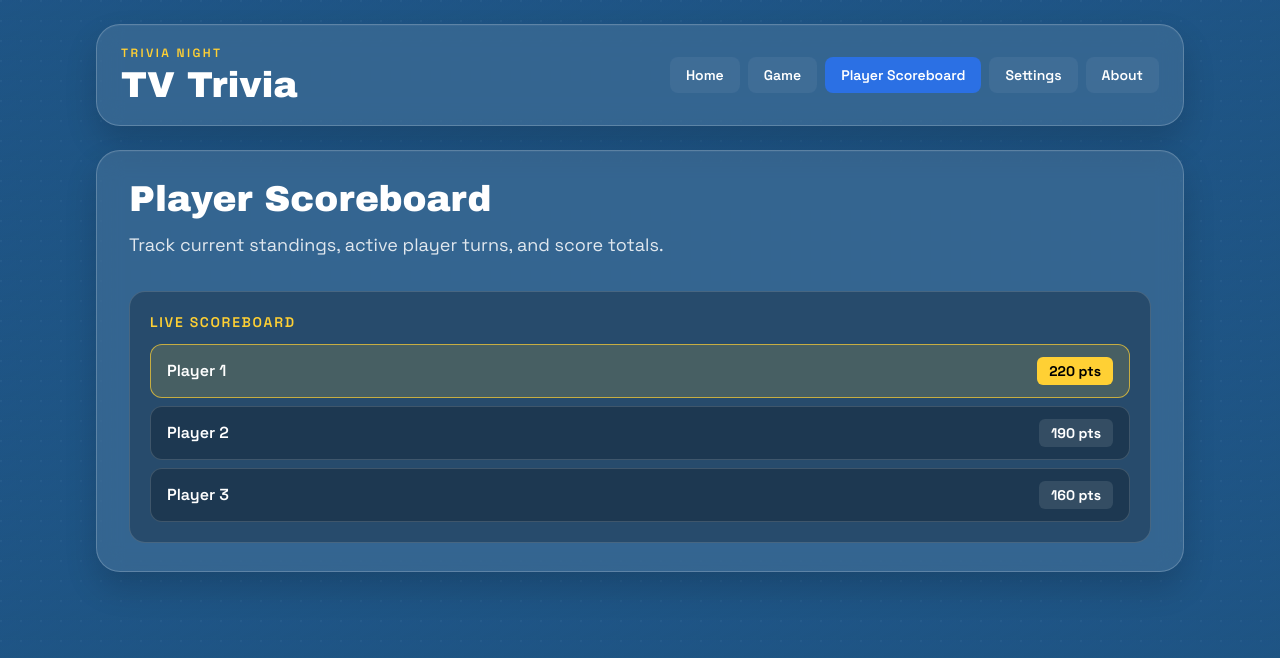
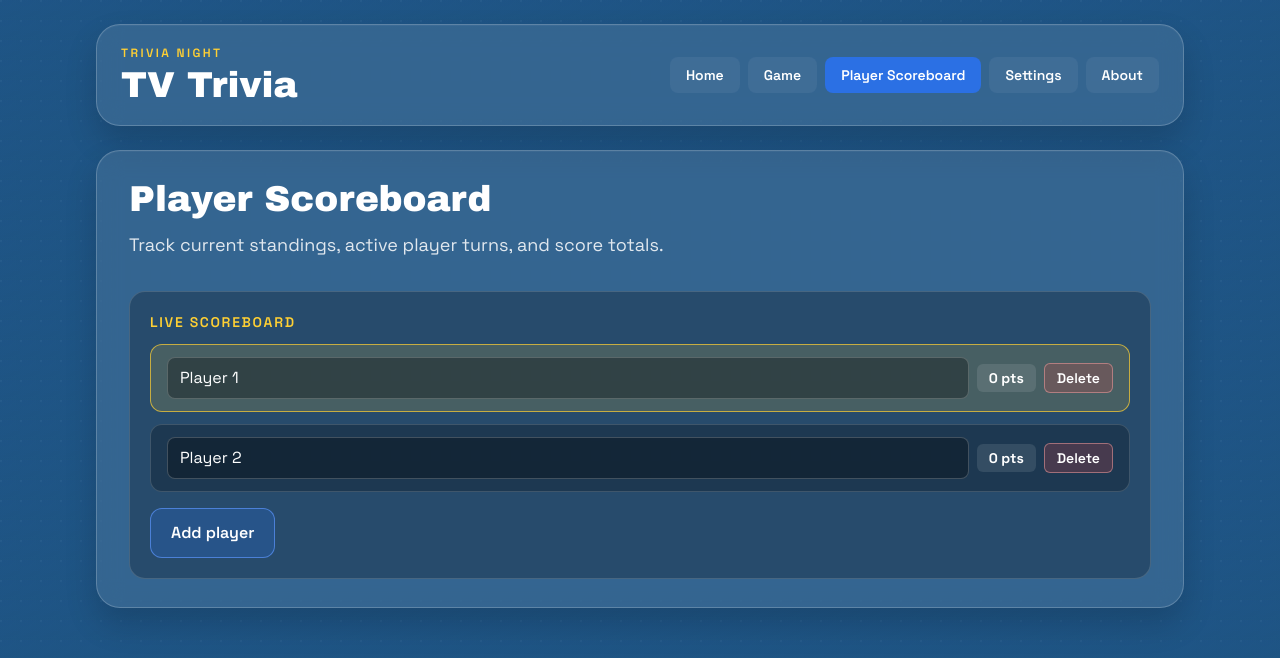
Before and after one commit to tfalba/tv-trivia, a React (Vite) app in the folder apps/web/: page /player-scoreboard in a window 1280 px wide. Shown: the top 658 px of the page. Built offline with nearby package versions, Linux system fonts and the light colour scheme; no server answers.

Commit message:
setting player game names

```diff
--- /dev/null
+++ b/apps/web/src/lib/players.ts
@@ -0,0 +1,52 @@
+import type { Player } from "@tv-trivia/shared";
+
+export const playerStorageKey = "tv-trivia:players";
+
+function defaultPlayers(): Player[] {
+  return [
+    { id: "player-1", name: "Player 1", score: 0 },
+    { id: "player-2", name: "Player 2", score: 0 },
+  ];
+}
+
+function isPlayer(value: unknown): value is Player {
+  if (!value || typeof value !== "object") {
+    return false;
+  }
+  const maybe = value as Record<string, unknown>;
+  return (
+    typeof maybe.id === "string" &&
+    typeof maybe.name === "string" &&
+    typeof maybe.score === "number"
+  );
+}
+
+export function getSavedPlayers(): Player[] {
+  if (typeof window === "undefined") {
+    return defaultPlayers();
+  }
+
+  try {
+    const raw = window.localStorage.getItem(playerStorageKey);
+    if (!raw) {
+      return defaultPlayers();
+    }
+    const parsed = JSON.parse(raw);
+    if (Array.isArray(parsed)) {
+      const players = parsed.filter(isPlayer);
+      if (players.length > 0) {
+        return players;
+      }
+    }
+  } catch {
+    // Ignore malformed local state and fall back to defaults.
+  }
+  return defaultPlayers();
+}
+
+export function savePlayers(players: Player[]): void {
+  if (typeof window === "undefined") {
+    return;
+  }
+  window.localStorage.setItem(playerStorageKey, JSON.stringify(players));
+}
--- a/apps/web/src/pages/GamePage.tsx
+++ b/apps/web/src/pages/GamePage.tsx
@@ -1,10 +1,11 @@
 import { useEffect, useRef, useState } from "react";
 import { Link } from "react-router-dom";
-import type { Difficulty, Question } from "@tv-trivia/shared";
+import type { Difficulty, Player, Question } from "@tv-trivia/shared";
 import { QuestionCard } from "../components/QuestionCard";
 import { WheelSpinner } from "../components/WheelSpinner";
 import { fetchQuestionBank } from "../lib/api";
 import { decadeShowPresets, getSavedDecade } from "../lib/decades";
+import { getSavedPlayers, savePlayers } from "../lib/players";
 
 const pointsByDifficulty: Record<Difficulty, number> = {
   easy: 100,
@@ -13,11 +14,7 @@ const pointsByDifficulty: Record<Difficulty, number> = {
 };
 
 export function GamePage() {
-  const [players, setPlayers] = useState([
-    { playerName: "Player 1", score: 220 },
-    { playerName: "Player 2", score: 190 },
-    { playerName: "Player 3", score: 160 },
-  ]);
+  const [players, setPlayers] = useState<Player[]>(getSavedPlayers);
   const [selectedDecade] = useState(getSavedDecade);
   const [currentPlayerIndex, setCurrentPlayerIndex] = useState(0);
   const [spunShow, setSpunShow] = useState<string | null>(null);
@@ -31,11 +28,15 @@ export function GamePage() {
   const spinTimeoutRef = useRef<number | null>(null);
 
   const showPool = decadeShowPresets[selectedDecade];
-  const currentPlayer = players[currentPlayerIndex];
+  const currentPlayer = players[currentPlayerIndex] ?? players[0];
 
   useEffect(() => {
     void loadQuestionBank();
   }, []);
+
+  useEffect(() => {
+    savePlayers(players);
+  }, [players]);
 
   useEffect(() => {
     return () => {
@@ -59,6 +60,11 @@ export function GamePage() {
   }
 
   function spinWheel() {
+    if (!currentPlayer) {
+      setStatusMessage("Add players in Player Scoreboard before starting.");
+      return;
+    }
+
     if (isSpinning) {
       return;
     }
@@ -77,7 +83,7 @@ export function GamePage() {
     setSpunShow(null);
     setActiveQuestion(null);
     setAnswerRevealed(false);
-    setStatusMessage(`${currentPlayer.playerName} is spinning the wheel...`);
+    setStatusMessage(`${currentPlayer.name} is spinning the wheel...`);
 
     if (spinTimeoutRef.current) {
       window.clearTimeout(spinTimeoutRef.current);
@@ -85,7 +91,7 @@ export function GamePage() {
     spinTimeoutRef.current = window.setTimeout(() => {
       setIsSpinning(false);
       setSpunShow(selectedShow);
-      setStatusMessage(`${currentPlayer.playerName} spun: ${selectedShow}. Draw a question.`);
+      setStatusMessage(`${currentPlayer.name} spun: ${selectedShow}. Draw a question.`);
     }, 2600);
   }
 
@@ -116,7 +122,7 @@ export function GamePage() {
     setActiveQuestion(selectedQuestion);
     setUsedQuestionIds((prev) => [...prev, selectedQuestion.id]);
     setAnswerRevealed(false);
-    setStatusMessage(`Question loaded for ${currentPlayer.playerName} from ${spunShow}.`);
+    setStatusMessage(`Question loaded for ${currentPlayer.name} from ${spunShow}.`);
   }
 
   function completeTurn(isCorrect: boolean) {
@@ -126,7 +132,7 @@ export function GamePage() {
 
     const points = pointsByDifficulty[activeQuestion.difficulty];
     const nextPlayerIndex = (currentPlayerIndex + 1) % players.length;
-    const nextPlayerName = players[nextPlayerIndex]?.playerName ?? "Next player";
+    const nextPlayerName = players[nextPlayerIndex]?.name ?? "Next player";
 
     setPlayers((prev) =>
       prev.map((player, index) =>
@@ -138,8 +144,8 @@ export function GamePage() {
     setCurrentPlayerIndex(nextPlayerIndex);
     setStatusMessage(
       isCorrect
-        ? `${currentPlayer.playerName} earned ${points} points. ${nextPlayerName} is up next.`
-        : `${currentPlayer.playerName} missed. ${nextPlayerName} is up next.`
+        ? `${currentPlayer.name} earned ${points} points. ${nextPlayerName} is up next.`
+        : `${currentPlayer.name} missed. ${nextPlayerName} is up next.`
     );
     setActiveQuestion(null);
     setSpunShow(null);
@@ -161,7 +167,7 @@ export function GamePage() {
           className="rounded-xl px-4 py-2 text-sm font-bold text-white"
           style={{ backgroundColor: "var(--color-success)" }}
         >
-          {currentPlayer.playerName} Turn
+          {currentPlayer?.name ?? "No Player"}'s Turn
         </span>
       </div>
 
--- a/apps/web/src/pages/PlayerScoreboardPage.tsx
+++ b/apps/web/src/pages/PlayerScoreboardPage.tsx
@@ -1,12 +1,45 @@
-import { ScoreboardRow } from "../components/ScoreboardRow";
-
-const players = [
-  { playerName: "Player 1", score: 220, isCurrent: true },
-  { playerName: "Player 2", score: 190, isCurrent: false },
-  { playerName: "Player 3", score: 160, isCurrent: false },
-];
+import { useEffect, useState } from "react";
+import type { Player } from "@tv-trivia/shared";
+import { getSavedPlayers, savePlayers } from "../lib/players";
 
 export function PlayerScoreboardPage() {
+  const [players, setPlayers] = useState<Player[]>(getSavedPlayers);
+
+  useEffect(() => {
+    savePlayers(players);
+  }, [players]);
+
+  function updatePlayerName(playerId: string, name: string) {
+    setPlayers((prev) =>
+      prev.map((player) => (player.id === playerId ? { ...player, name } : player))
+    );
+  }
+
+  function addPlayer() {
+    setPlayers((prev) => {
+      const nextIndex = prev.length + 1;
+      return [
+        ...prev,
+        { id: `player-${Date.now()}`, name: `Player ${nextIndex}`, score: 0 },
+      ];
+    });
+  }
+
+  function deletePlayer(playerId: string) {
+    setPlayers((prev) => prev.filter((player) => player.id !== playerId));
+  }
+
+  function normalizePlayerName(playerId: string, currentName: string) {
+    const trimmed = currentName.trim();
+    if (!trimmed) {
+      setPlayers((prev) =>
+        prev.map((player) =>
+          player.id === playerId ? { ...player, name: "Unnamed Player" } : player
+        )
+      );
+    }
+  }
+
   return (
     <section className="space-y-8">
       <div className="space-y-3">
@@ -22,16 +55,42 @@ export function PlayerScoreboardPage() {
         <p className="mb-3 text-sm font-semibold uppercase tracking-[0.12em] text-trivia-gold">
           Live Scoreboard
         </p>
-        <ul className="space-y-2">
-          {players.map((player) => (
-            <ScoreboardRow
-              key={player.playerName}
-              playerName={player.playerName}
-              score={player.score}
-              isCurrent={player.isCurrent}
-            />
+        <ul className="space-y-3">
+          {players.map((player, index) => (
+            <li
+              key={player.id}
+              className={[
+                "rounded-xl border px-4 py-3",
+                index === 0
+                  ? "border-trivia-gold/70 bg-trivia-gold/15"
+                  : "border-white/15 bg-black/25",
+              ].join(" ")}
+            >
+              <div className="flex flex-wrap items-center gap-2">
+                <input
+                  value={player.name}
+                  onChange={(event) => updatePlayerName(player.id, event.target.value)}
+                  onBlur={() => normalizePlayerName(player.id, player.name)}
+                  className="min-w-[170px] flex-1 rounded-lg border border-white/20 bg-black/30 px-3 py-2 text-white outline-none transition focus:border-white/50"
+                  placeholder={`Player ${index + 1}`}
+                />
+                <span className="rounded-md bg-white/10 px-3 py-1 text-sm font-bold text-white">
+                  {player.score} pts
+                </span>
+                <button
+                  type="button"
+                  onClick={() => deletePlayer(player.id)}
+                  className="rounded-md border border-red-300/50 bg-red-500/20 px-3 py-1 text-sm font-semibold text-white transition hover:bg-red-500/35"
+                >
+                  Delete
+                </button>
+              </div>
+            </li>
           ))}
         </ul>
+        <button type="button" onClick={addPlayer} className="btn-secondary mt-4">
+          Add player
+        </button>
       </div>
     </section>
   );
```
Also changed, not shown: 1 other file (tests, documents, lock files or other folders).
